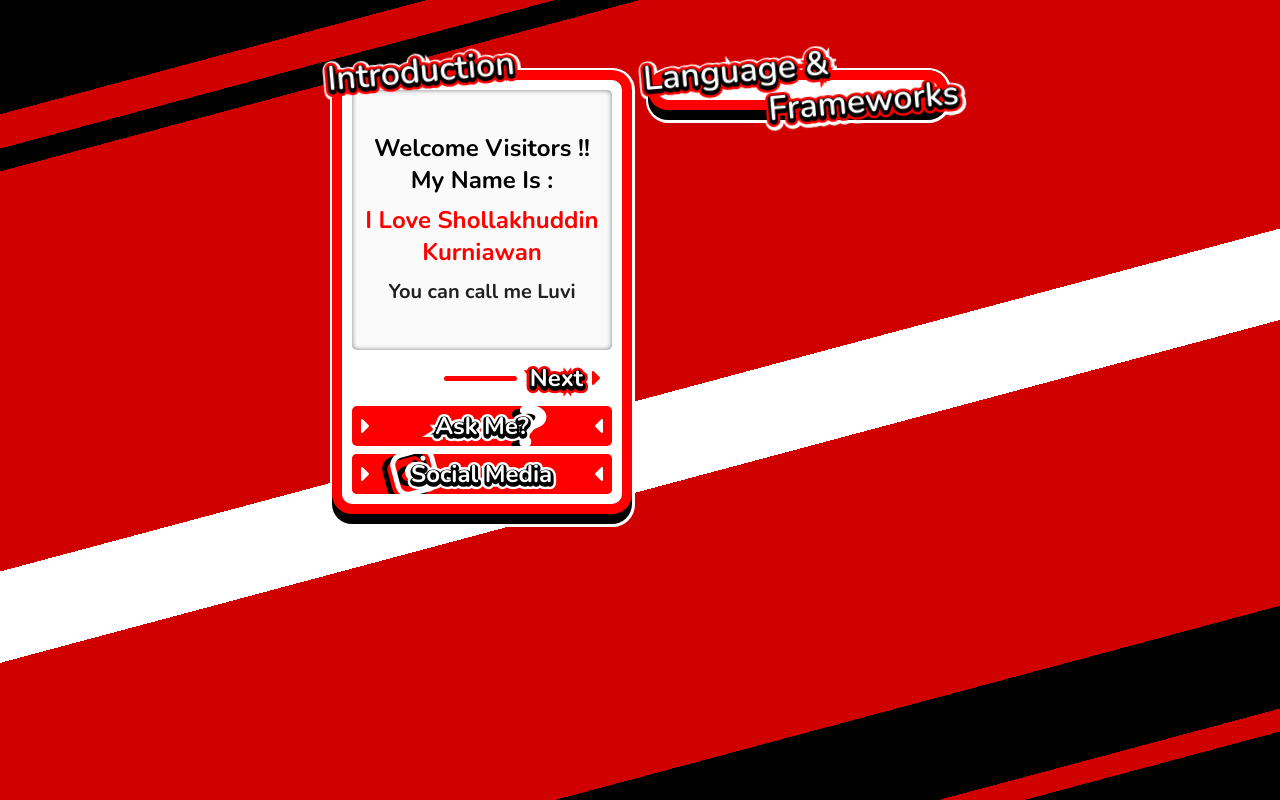
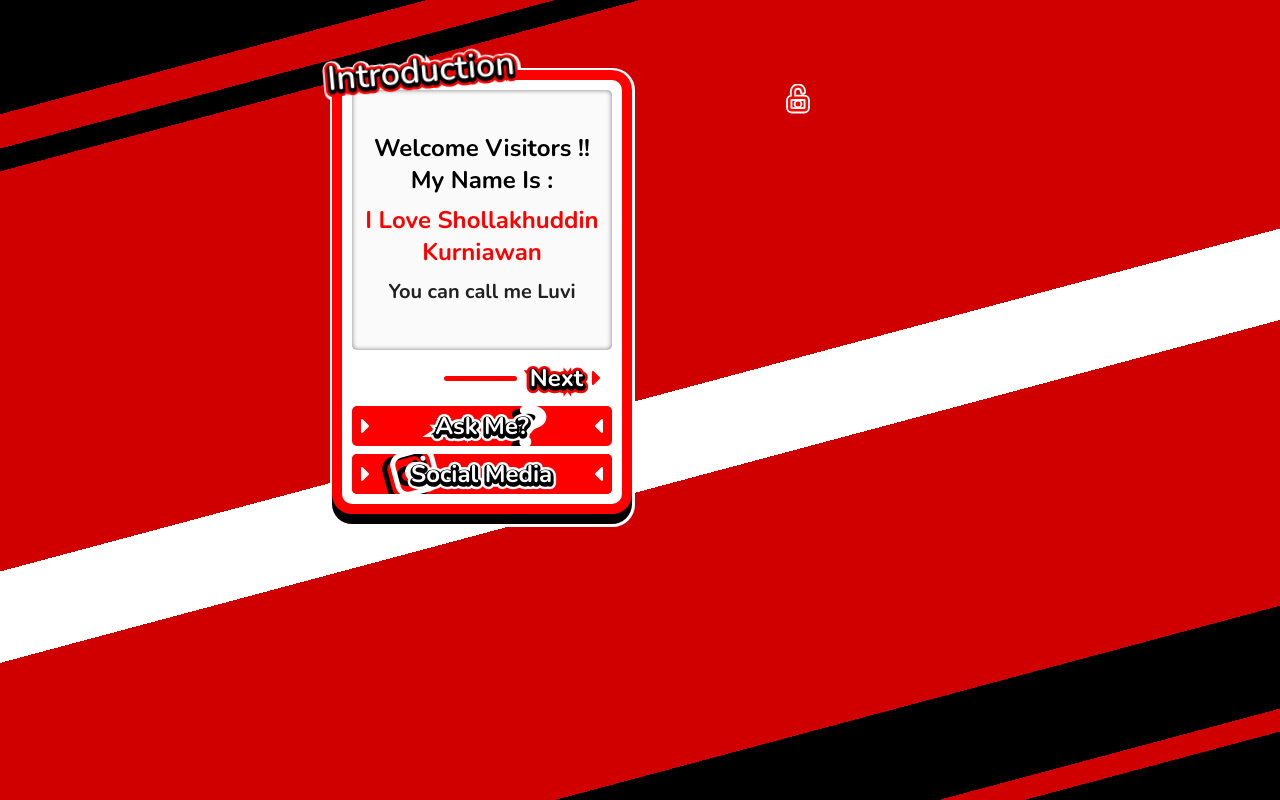
Before and after one commit to lluuvvii/my-personal-web-nextjs, a Next.js app: page / in a window 1280 px wide. Built offline with nearby package versions, Linux system fonts and the light colour scheme.

Commit message:
update locked card and optimize animation

```diff
--- a/src/app/components/introduction/IntroductionCard.tsx
+++ b/src/app/components/introduction/IntroductionCard.tsx
@@ -13,7 +13,7 @@ const IntroductionCard = () => {
     <Box
       position='relative'
       component={motion.div}
-      initial={{ x: -400, opacity: 0 }}
+      initial={{ x: -200, opacity: 0 }}
       animate={{ x: 0, opacity: 1 }}
       onHoverStart={() => setOnHover(true)}
       onHoverEnd={() => setOnHover(false)}
@@ -22,7 +22,7 @@ const IntroductionCard = () => {
       transition={{
         type: 'spring',
         stiffness: 600,
-        damping: 35
+        damping: 35,
       }}>
       {/* top left particles */}
       {/* star long shadow */}
--- a/src/app/components/techStack/TechSkillsCard.tsx
+++ b/src/app/components/techStack/TechSkillsCard.tsx
@@ -1,10 +1,12 @@
 'use client'
 
-import { Box, Typography } from '@mui/material'
+import { Box, Button, Typography } from '@mui/material'
+import { IconLockOpen } from '@tabler/icons-react'
 import { motion } from 'framer-motion'
 import React, { useState } from 'react'
 
 const TechSkillsCard = () => {
+  const [unlocked, setUnlocked] = useState(false)
   const [onHover, setOnHover] = useState(false)
   const [onTouch, setOnTouch] = useState(false)
 
@@ -12,7 +14,7 @@ const TechSkillsCard = () => {
     <Box
       position='relative'
       component={motion.div}
-      initial={{ x: -400, opacity: 0 }}
+      initial={{ x: -200, opacity: 0 }}
       animate={{ x: 0, opacity: 1 }}
       onHoverStart={() => setOnHover(true)}
       onHoverEnd={() => setOnHover(false)}
@@ -22,11 +24,48 @@ const TechSkillsCard = () => {
         type: 'spring',
         stiffness: 600,
         damping: 35,
-        delay: 0.2
+        delay: 0.6
       }}
       sx={{
         width: 300
       }}>
+      {!unlocked ?
+        <Box
+          sx={{
+            display: 'flex',
+            width: '100%',
+            alignItems: 'center',
+            justifyContent: 'center'
+          }}>
+          <Button
+            onClick={() => setUnlocked(true)}
+            size='small'
+            sx={{
+              width: '100%',
+              borderRadius: '10px',
+              backgroundColor: 'transparent',
+              textTransform: 'none',
+              '&:active': {
+                color: 'transparent'
+              },
+              '&:hover': {
+                backgroundColor: 'transparent',
+                color: 'transparent'
+              }
+            }}>
+            <Box
+              sx={{ position: 'absolute' }}>
+              <IconLockOpen color='white' stroke={5} size={30} />
+            </Box>
+            <Box
+              sx={{ position: 'relative' }}>
+              <IconLockOpen color='red' size={30} />
+            </Box>
+          </Button>
+        </Box>
+        :
+        <>
+          {/* card outline */}
           <Box
             component={motion.div}
             initial={{ height: '55px' }}
@@ -89,9 +128,10 @@ const TechSkillsCard = () => {
                 WebkitTextStroke: '15px white',
                 color: 'white',
               }}>
-          Language &
+              Language and
             </Typography>
           </Box>
+          {/* card shadow */}
           <Box
             component={motion.div}
             initial={{ height: '50px' }}
@@ -109,6 +149,7 @@ const TechSkillsCard = () => {
               width: '100%'
             }}>
           </Box>
+          {/* card contents */}
           <Box
             component={motion.div}
             initial={{ y: -10 }}
@@ -225,7 +266,7 @@ const TechSkillsCard = () => {
                 WebkitTextStroke: '10px red',
                 color: 'red',
               }}>
-          Language &
+              Language and
             </Typography>
             <Typography
               component={motion.div}
@@ -248,7 +289,7 @@ const TechSkillsCard = () => {
                 WebkitTextStroke: '5px black',
                 color: 'red',
               }}>
-          Language &
+              Language and
             </Typography>
             <Typography
               component={motion.div}
@@ -270,9 +311,11 @@ const TechSkillsCard = () => {
                 fontWeight: 600,
                 color: 'white',
               }}>
-          Language &
+              Language and
             </Typography>
           </Box>
+        </>
+      }
     </Box>
   )
 }
```
Lines whose indentation alone changed are shown as unchanged.
